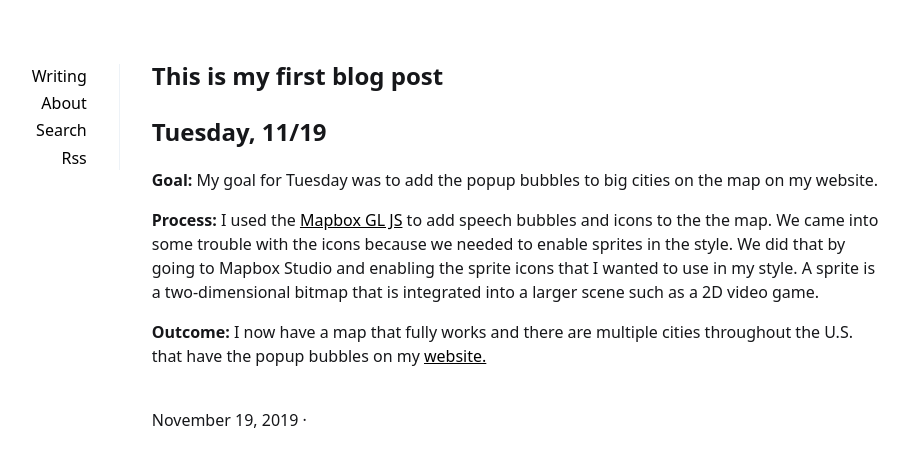
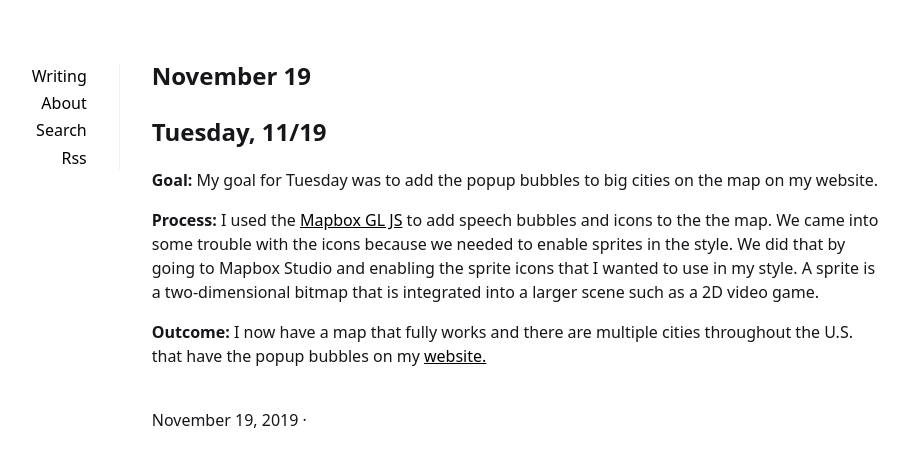
Before and after one commit to xiomaraquinonez/xiomaraquinonez.github.io, a Jekyll site: the page built from _posts/2019-11-19-November19.md, in a window 1280 px wide. Shown: the top 467 px of the page, without its empty margins (201-1110 px from the left). Built offline with Jekyll 4.4.1, drawn with Linux system fonts in a browser that asks for light colours.

Commit message:
Update 2019-11-19-November19.md

```diff
--- a/_posts/2019-11-19-November19.md
+++ b/_posts/2019-11-19-November19.md
@@ -1,6 +1,6 @@
 ---
 layout: post
-title:  "This is my first blog post"
+title:  "November 19"
 author: Vinish
 categories: [ tutorial ]
 ---
```
